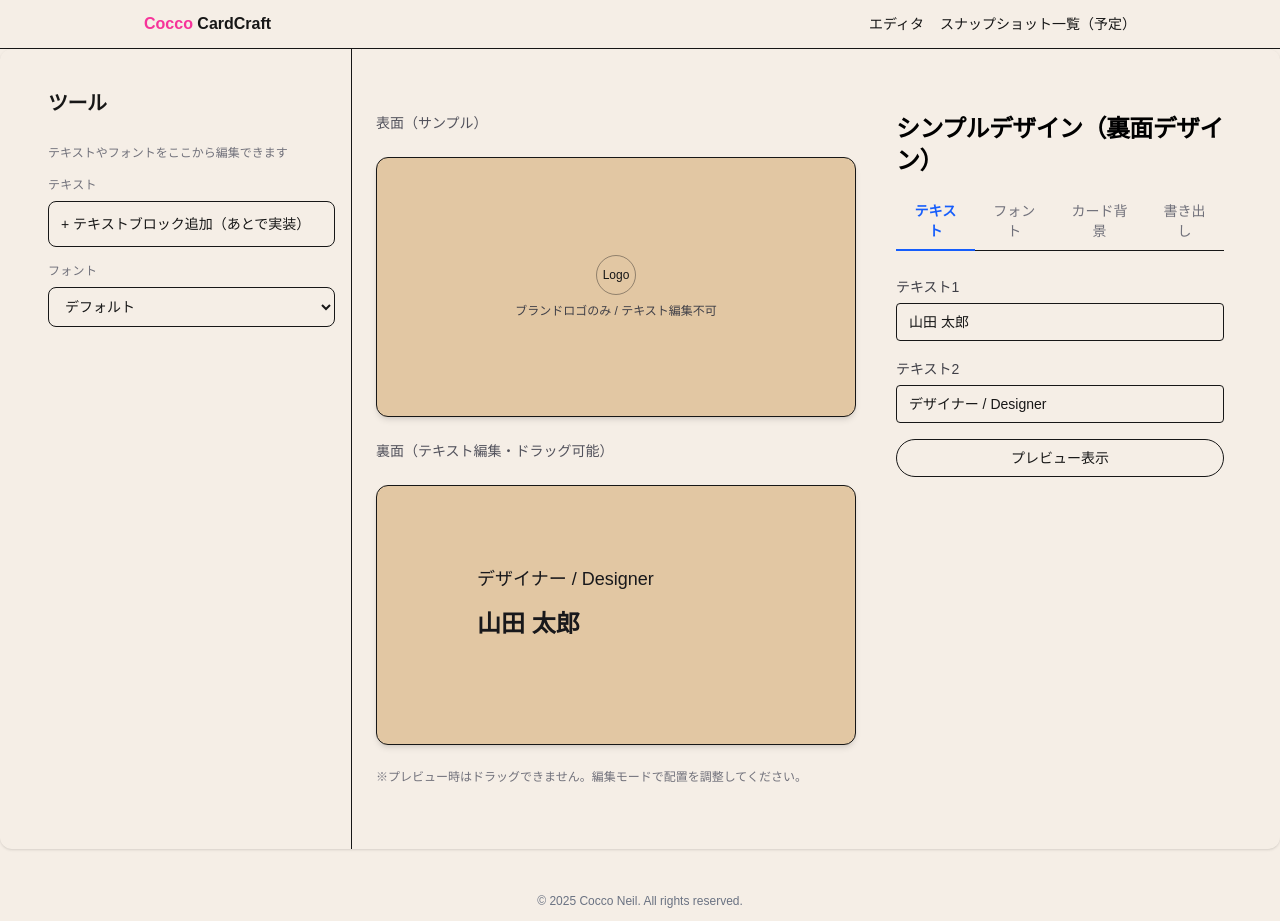
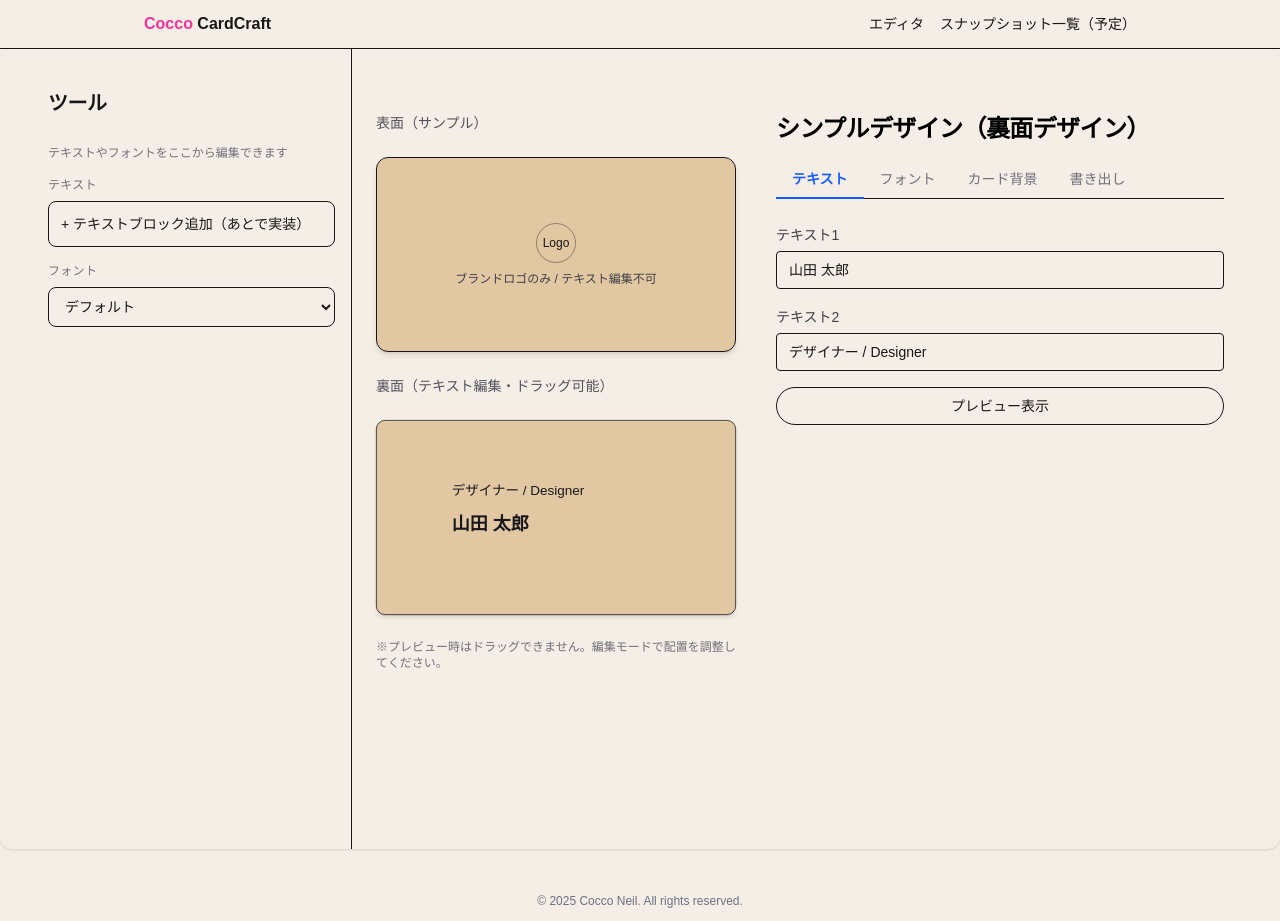
Before and after one commit to muu-ima/muu-cardcraft-lite, a Next.js app: page /editor in a window 1280 px wide. Built offline with nearby package versions, Linux system fonts and the light colour scheme.

Commit message:
feat:スケール調整

```diff
--- a/app/editor/CardEditor.tsx
+++ b/app/editor/CardEditor.tsx
@@ -1,11 +1,10 @@
 "use client";
 
-import { useState, type CSSProperties } from "react";
+import { useEffect, useRef, useState, type CSSProperties } from "react";
 import ModalPreview from "@/app/components/ModalPreview";
 import Toolbar from "@/app/components/Toolbar";
 import { useCardBlocks } from "@/hooks/useCardBlocks";
 import { CARD_DESIGNS, type DesignKey } from "@/shared/design";
-
 
 function getCardStyle(design: DesignKey): CSSProperties {
   const conf = CARD_DESIGNS[design];
@@ -33,8 +32,25 @@ export default function CardEditor() {
 
   const CARD_W = 480;
 
-  const scale =
-    typeof window !== "undefined" ? Math.min(window.innerWidth / CARD_W, 1) : 1;
+  const wrapRef = useRef<HTMLDivElement | null>(null);
+  const [scale, setScale] = useState(1);
+
+  useEffect(() => {
+    const el = wrapRef.current;
+    if (!el) return;
+
+    const update = () => {
+      const w = el.clientWidth; // ← “実際に表示できる幅”
+      setScale(Math.min(w / CARD_W, 1));
+    };
+
+    update();
+
+    const ro = new ResizeObserver(update);
+    ro.observe(el);
+
+    return () => ro.disconnect();
+  }, []);
 
   const {
     blocks,
@@ -58,7 +74,7 @@ export default function CardEditor() {
             <div className="space-y-6">
               <p className="text-sm text-zinc-600">表面（サンプル）</p>
 
-              <div className="relative w-[480px] h-[260px] rounded-xl border bg-[#e2c7a3] shadow-md flex items-center justify-center dark:bg-neutral-800">
+              <div className="relative w-full max-w-[480px] aspect-480/260 rounded-xl border bg-[#e2c7a3] shadow-md flex items-center justify-center dark:bg-neutral-800">
                 <div className="flex flex-col items-center gap-2">
                   <div className="w-10 h-10 rounded-full border border-zinc-900/40 dark:border-zinc-50/40 flex items-center justify-center text-xs">
                     Logo
@@ -74,6 +90,7 @@ export default function CardEditor() {
               </p>
               {/* B：見た目サイズ枠（レスポンシブで縮む） */}
               <div
+                ref={wrapRef}
                 className="relative w-full max-w-[480px]"
                 style={{ aspectRatio: "480 / 260" }}
               >
@@ -284,8 +301,8 @@ export default function CardEditor() {
         title="名刺プレビュー（裏面）"
       >
         <div
+          className="relative w-full max-w-[480px] aspect-480/260 rounded-xl border shadow-md overflow-hidden"
           style={getCardStyle(design)}
-          className="relative w-[480px] h-[260px] rounded-xl border shadow-md overflow-hidden"
         >
           {blocks.map((block) => (
             <div
```
